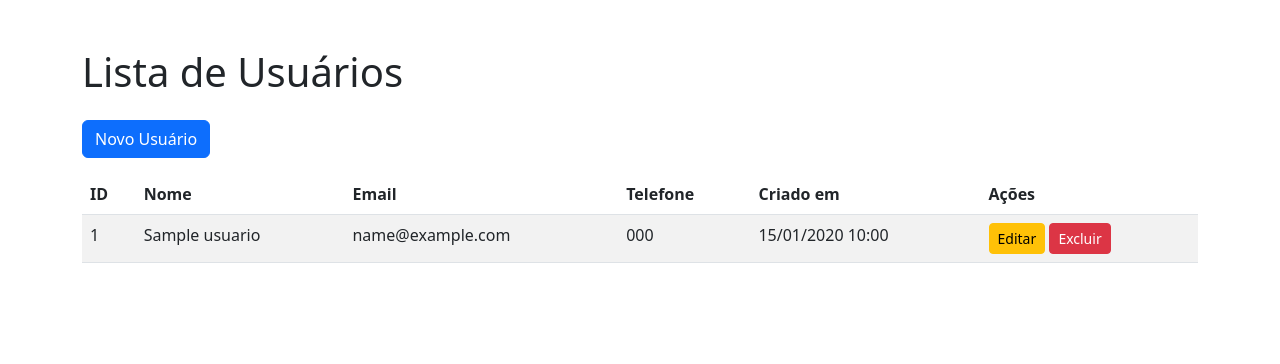
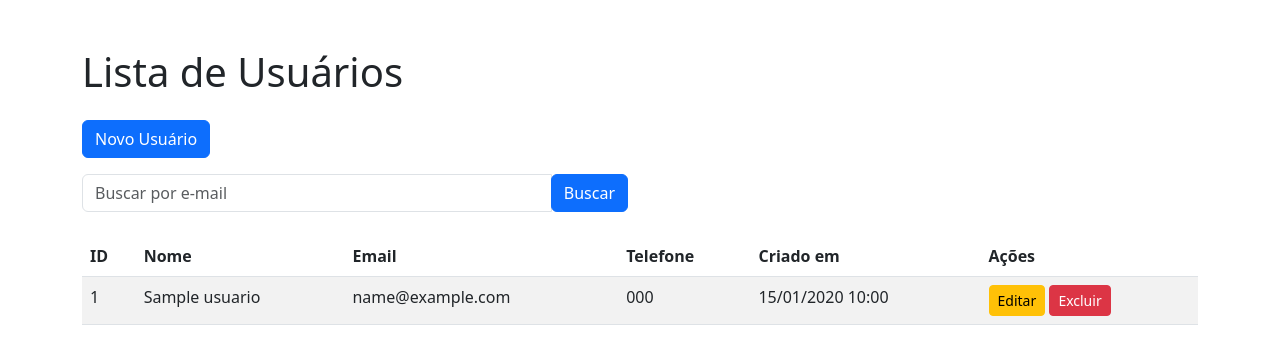
Before and after one commit to Jiovane-Ferreira/crud_phpVanilla, a PHP site: page / in a window 1280 px wide. Shown: the top 364 px of the page. Run offline with PHP 8.4, Linux system fonts and the light colour scheme; tables that the repository leaves empty hold one stand-in row (values such as "Sample post").

Commit message:
feat(busca email): Implementação de busca por e-mail

```diff
--- a/index.php
+++ b/index.php
@@ -12,23 +12,54 @@ $offset = ($pagina - 1) * $por_pagina;
 
 // Busca os usuários com paginação e faz tratamento de erros utilizando try-catch
 // faz o tratamento para evitar SQL injections utilizando o "bindParam".
+
 try {
-    $sql = "SELECT * FROM usuarios ORDER BY criado_em DESC LIMIT :offset, :por_pagina";
+    $email_busca = isset($_GET['email_busca']) ? trim($_GET['email_busca']) : '';
+
+    // Base da consulta SQL
+    $sql = "SELECT * FROM usuarios";
+    $params = [];
+
+    // Adiciona condição de busca se houver
+    if (!empty($email_busca)) {
+        $sql .= " WHERE email LIKE :email";
+        $params[':email'] = '%' . $email_busca . '%';
+    }
+
+    // Ordenação e paginação
+    $sql .= " ORDER BY criado_em DESC LIMIT :offset, :por_pagina";
+
+    // Prepara e executa a consulta
     $stmt = $pdo->prepare($sql);
+
+    // Bind dos parâmetros
+    if (!empty($email_busca)) {
+        $stmt->bindParam(':email', $params[':email']);
+    }
     $stmt->bindParam(':offset', $offset, PDO::PARAM_INT);
     $stmt->bindParam(':por_pagina', $por_pagina, PDO::PARAM_INT);
+
     $stmt->execute();
     $usuarios = $stmt->fetchAll();
 
-    // Conta o total de registros e faz o arredondamento para ser exibido
-    $total_sql = "SELECT COUNT(*) as total FROM usuarios";
-    $total_stmt = $pdo->query($total_sql);
-    $total = $total_stmt->fetch()['total'];
+    // Contagem total (incluindo busca)
+    $count_sql = "SELECT COUNT(*) as total FROM usuarios";
+    if (!empty($email_busca)) {
+        $count_sql .= " WHERE email LIKE :email";
+    }
+
+    $count_stmt = $pdo->prepare($count_sql);
+    if (!empty($email_busca)) {
+        $count_stmt->bindParam(':email', $params[':email']);
+    }
+    $count_stmt->execute();
+    $total = $count_stmt->fetch()['total'];
     $total_paginas = ceil($total / $por_pagina);
 
 } catch(PDOException $e) {
     die("Erro ao carregar usuários: " . $e->getMessage());
 }
+
 ?>
 
 <!DOCTYPE html>
@@ -52,6 +83,33 @@ try {
         <?php endif; ?>
 
         <a href="create.php" class="btn btn-primary mb-3">Novo Usuário</a>
+
+        <div class="row mb-4">
+            <div class="col-md-6">
+                <form method="GET" action="index.php" class="form-inline">
+                    <div class="input-group">
+                        <input type="text" name="email_busca" class="form-control"
+                            placeholder="Buscar por e-mail" value="<?= isset($_GET['email_busca']) ? htmlspecialchars($_GET['email_busca']) : '' ?>">
+                        <div class="input-group-append">
+                            <button type="submit" class="btn btn-primary">Buscar</button>
+
+                            <?php if(isset($_GET['email_busca'])): ?>
+                                <a href="index.php" class="btn btn-secondary">Limpar</a>
+                            <?php endif; ?>
+
+                        </div>
+                    </div>
+                </form>
+            </div>
+        </div>
+
+        <!-- feedback da busca -->
+        <?php if (!empty($email_busca)): ?>
+            <div class="alert alert-info mt-3">
+                Mostrando resultados filtrados por e-mail: <strong><?= htmlspecialchars($email_busca) ?></strong>
+                <a href="index.php" class="float-right">Mostrar todos</a>
+            </div>
+        <?php endif; ?>
 
         <table class="table table-striped">
             <thead>
@@ -87,8 +145,9 @@ try {
                 <ul class="pagination">
                     <?php for ($i = 1; $i <= $total_paginas; $i++): ?>
                         <li class="page-item <?= $i == $pagina ? 'active' : '' ?>">
-                            <a class="page-link" href="index.php?pagina=<?= $i ?>"><?= $i ?></a>
-                        </li>
+                            <a class="page-link" href="index.php?pagina=<?= $i ?>&email_busca=<?= isset($_GET['email_busca']) ? urlencode($_GET['email_busca']) : '' ?>">
+                                 <?= $i ?>
+                            </a>
                     <?php endfor; ?>
                 </ul>
             </nav>
```
